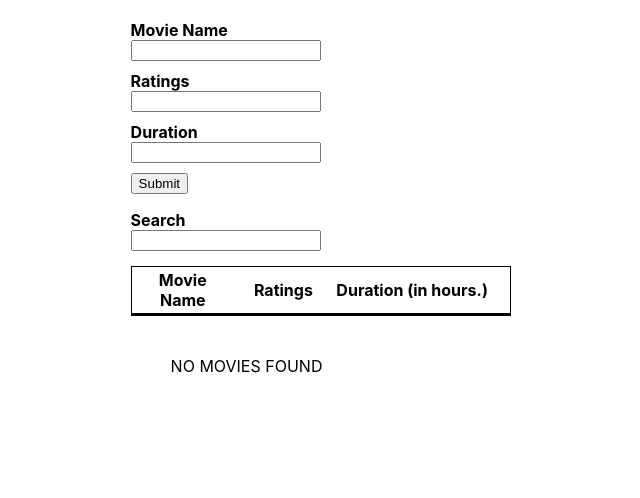
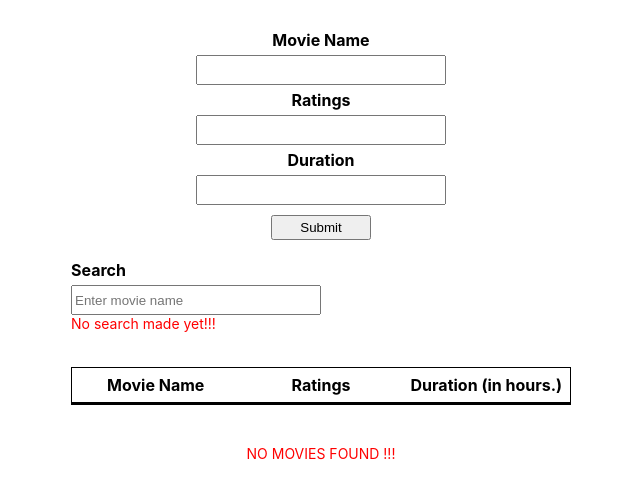
Before and after one commit to theja-mitta/react-Movie-Directory-app, a React (Create React App) app: page / in a window 1280 px wide. Shown: the top 498 px of the page, without its empty margins (319-959 px from the left). Built offline with nearby package versions, Linux system fonts and the light colour scheme.

Commit message:
4 files modified, 2 deleted - Implemented movie search functionality

```diff
--- a/App.css
+++ b/App.css
@@ -1,45 +1,59 @@
+h1, p {
+  font-family: Lato;
+}
+
 body {
   margin: 10px;
   display: flex;
   justify-content: center;
 }
 
+* {
+  box-sizing: border-box;
+}
+
+.app {
+  width: 500px;
+  margin: auto;
+}
+
 label {
   display: block;
   font-weight: bold;
-  margin-top: 10px;
+  margin: 5px 0;
+}
+
+.form {
+  width: 100%;
+  margin: 20px auto;
+  text-align: center;
 }
 
 input {
   width: 50%;
+  height: 30px;
 }
 
 button {
   margin-top: 10px;
+  width: 100px;
+  height: 25px;
 }
 
 #directory-table {
-  margin-top: 15px;
+  margin: 35px 0;
 }
 
 table:not(:empty)  {
-    border: 1px solid;
+  border: 1px solid;
 }
 
 #directory-table td,
 #directory-table th {
-  padding-right: 20px;
+  padding: 5px;
   text-align: center;
+  width: 33.33%;
 }
-
-#directory-table td:first-child, #directory-table th:first-child {
-  width: 38%;
-}
-
-#directory-table td:last-child, #directory-table th:last-child {
-  width: 58%;
-}
-
 
 #directory-table table {
   width: 100%;
@@ -47,6 +61,16 @@ table:not(:empty)  {
 
 #no-result {
   width: 100%;
-  text-align: left;
-  margin: 40px;
+  text-align: center;
+  margin: 40px auto;
 }
+
+.error {
+  color: #ff0000;
+  font-size: 14px;
+}
+
+.success {
+  color: #008000;
+  font-size: 14px;
+}
--- a/App.js
+++ b/App.js
@@ -8,12 +8,14 @@ import TableBody from './TableBody';
 class App extends Component {
   constructor(props) {
     super(props);
+    this.searchInput = React.createRef();
     this.state = {
       movieName: '',
       ratings: '',
       duration: '',
       isValidated: false,
-      items: []
+      items: [],
+      filteredItems: []
     }
   }
 
@@ -35,6 +37,27 @@ class App extends Component {
     })
   }
 
+  onSearchHandle = e => {
+    if(this.searchInput.current.value.length > 1 && this.state.items.length) {
+      this.movieSearch();
+    } else if(this.searchInput.current.value.length <= 1) {
+      this.setState({
+        filteredItems: []
+      })
+    }
+  }
+
+  movieSearch() {
+    this.setState({
+      filteredItems: this.state.items.filter(movie => {
+        if(movie.movieName.startsWith(this.searchInput.current.value)) {
+          return true;
+        }
+          return false;
+      })
+    })
+  }
+
   onHandleSubmit = e => {
     e.preventDefault();
       this.setState({
@@ -52,7 +75,7 @@ class App extends Component {
 
   render () {
     return (
-      <div>
+      <div className="app">
         <Form
           onHandleSubmit={this.onHandleSubmit}
           onMovieChange={this.onMovieChange}
@@ -63,16 +86,22 @@ class App extends Component {
 
         <div id="search-input">
             <label>Search</label>
-            <input type="text" id="name-input" />
+            <input type="text" id="name-input"
+            placeholder="Enter movie name"
+            onChange={this.onSearchHandle}
+            ref={this.searchInput} />
+            <div className="search-result">
+              {(this.state.filteredItems.length) ? <span class="success">{this.state.filteredItems.length} searches found</span> : <span className="error">No search made yet!!!</span>}
+            </div>
         </div>
 
         <div id="directory-table">
           <TableHeader />
-          <TableBody items={this.state.items}/>
+          <TableBody items={this.state.items} filteredItems={this.state.filteredItems}/>
         </div>
 
         <div id="no-result">
-          {this.state.items.length ? '' : "NO MOVIES FOUND"}
+          {this.state.items.length ? '' : <span className="error">NO MOVIES FOUND !!!</span>}
         </div>
       </div>
     );
--- a/TableBody.js
+++ b/TableBody.js
@@ -21,7 +21,9 @@ export default class TableBody extends React.Component {
     return (
       <table>
         <tbody>
-          {sortedUniqueItems.map(item => <tr><td>{item.movieName}</td><td>{item.ratings}</td><td>{item.duration}</td></tr>)}
+          {
+            this.props.filteredItems.length ? this.props.filteredItems.map(item => <tr><td>{item.movieName}</td><td>{item.ratings}</td><td>{item.duration}</td></tr>) : sortedUniqueItems.map(item => <tr><td>{item.movieName}</td><td>{item.ratings}</td><td>{item.duration}h</td></tr>)
+          }
         </tbody>
       </table>
     );
--- a/style.css
+++ /dev/null
@@ -1,3 +0,0 @@
-h1, p {
-  font-family: Lato;
-}
```
Also changed, not shown: Table.js (deleted, +0 -22 lines), index.css (line endings or trailing spaces).
